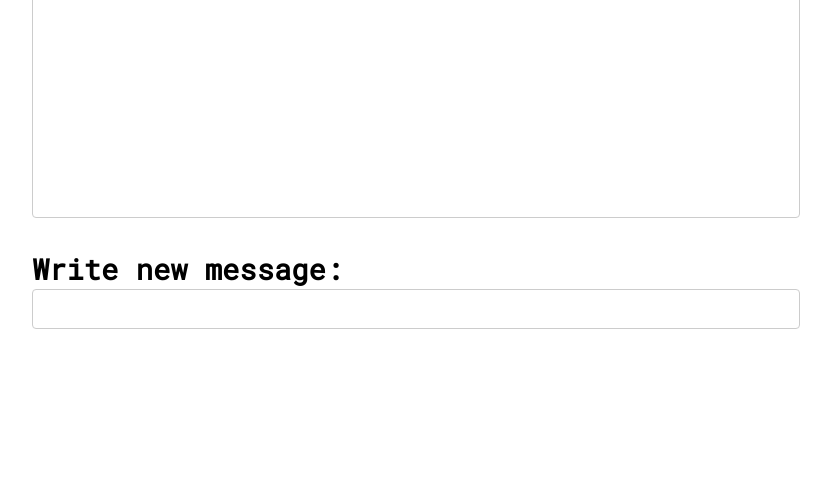
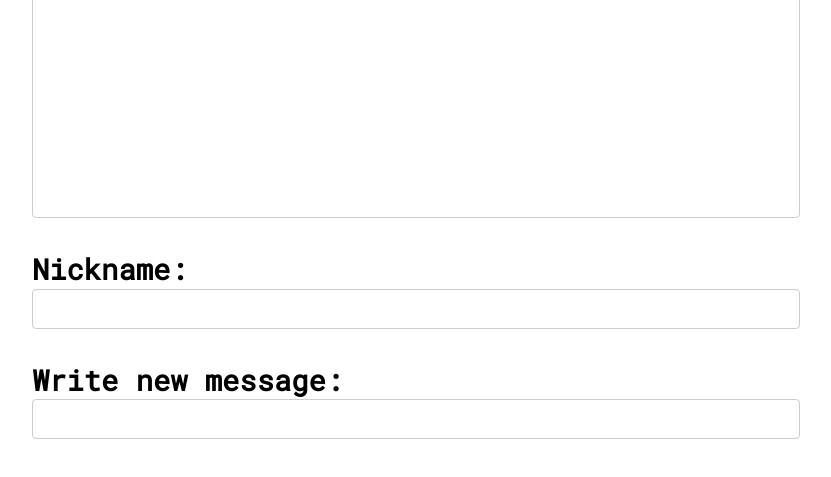
Before and after one commit to sonnerberg/jsramverk-socket-client, a website built with webpack: page index.html in a window 1280 px wide. Shown: the part 187-664 px from the top of the page, without its empty margins (224-1055 px from the left). Built offline with nearby package versions, Linux system fonts and the light colour scheme; no server answers.

Commit message:
Add nickname field

```diff
--- a/index.html
+++ b/index.html
@@ -15,6 +15,10 @@
         <h2>Messages:</h2>
         <div id="all-messages" class="all-messages"></div>
 
+        <p><strong>Nickname:</strong></p>
+        <input id="nickname" class="new-message" value="" minlength="3"
+            maxlength="20" required />
+
         <p><strong>Write new message:</strong></p>
         <input id="new-message" class="new-message" value="" />
 
```
